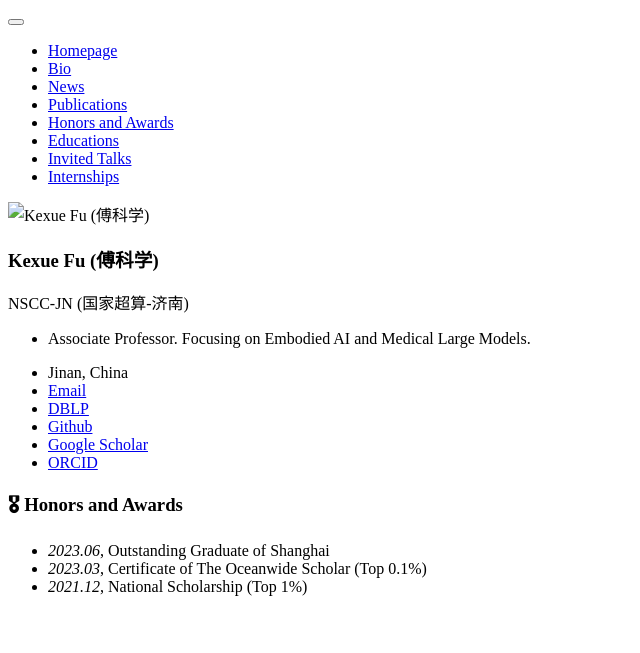
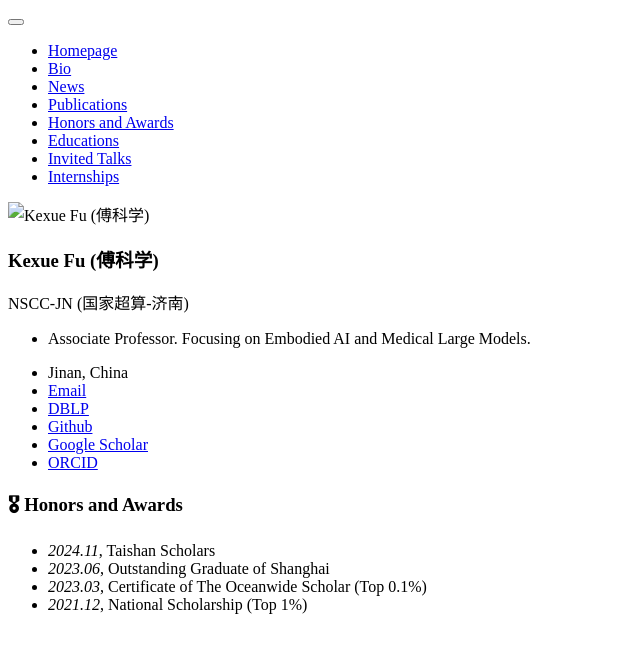
Before and after one commit to fukexue/fukexue.github.io, a Jekyll site: the page built from _pages/includes/honers.md, in a window 1280 px wide. Shown: the top 653 px of the page, without its empty margins (0-640 px from the left). Built offline with Jekyll 4.4.1, drawn with Linux system fonts in a browser that asks for light colours; our own code applies the rules of GitHub Pages for plain Markdown files.

Commit message:
Update honers.md
2024.12.06

```diff
--- a/_pages/includes/honers.md
+++ b/_pages/includes/honers.md
@@ -1,4 +1,5 @@
 # 🎖 Honors and Awards
+- *2024.11*, Taishan Scholars
 - *2023.06*, Outstanding Graduate of Shanghai
 - *2023.03*, Certificate of The Oceanwide Scholar (Top 0.1%)
 - *2021.12*, National Scholarship (Top 1%)
```
